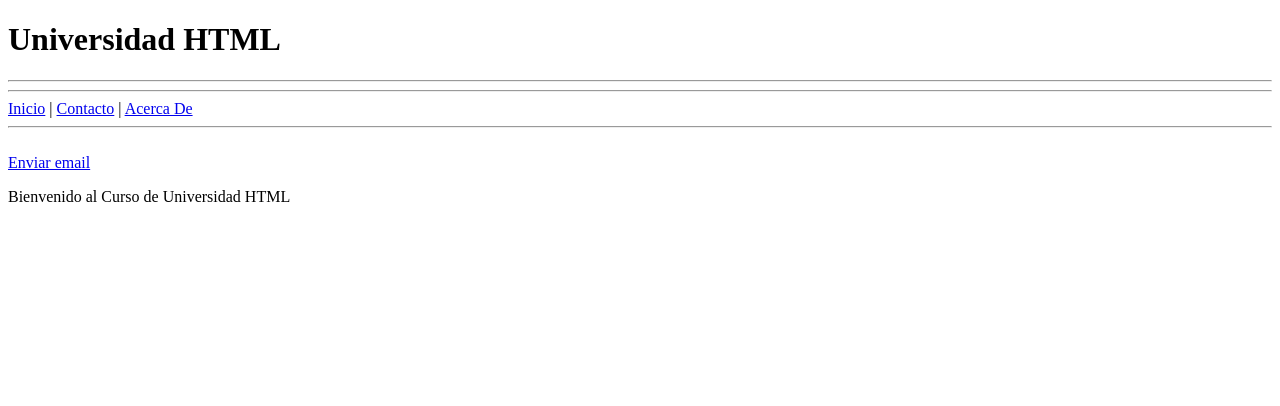
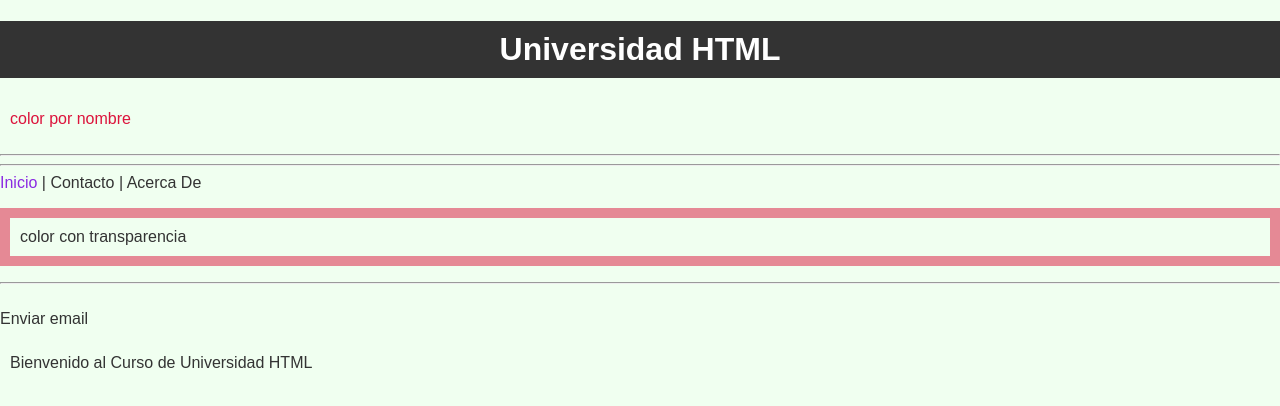
Before and after one commit to thiaguinto/Leccion01, a plain HTML site: page index.html in a window 1280 px wide. Drawn offline with Linux system fonts and the light colour scheme.

Commit message:
Changes to be committed: f11 	new file:   css/estilos.css 	modified:   index.html

```diff
--- /dev/null
+++ b/css/estilos.css
@@ -0,0 +1,20 @@
+body{
+    background-color: #f4f4f4;
+    color: #333;
+    font-family: Arial, sans-serif;
+    margin: 0;
+    padding: 0;
+}
+h1{
+    background-color: #333;
+    color: #fff;
+    padding: 10px;
+    text-align: center;
+}
+p{
+    padding: 10px;
+}
+a{
+    color: #333;
+    text-decoration: none;
+}
--- a/index.html
+++ b/index.html
@@ -5,19 +5,20 @@
     <meta http-equiv="X-UA-Compatible" content="IE=edge">
     <meta name="viewport" content="width=device-width, initial-scale=1.0">
     <title>Universidad HTML</title>
+    <link rel="stylesheet" href="css/estilos.css"/>
 </head>
-<body>
+<body style="background-color: honeydew;">
     <h1>Universidad HTML</h1>
 
-    <p style="color:crimson"></p>
+    <p style="color:crimson"> color por nombre</p>
     <hr/>
     <hr/>
-    <a href="index.html">Inicio</a>
+    <a style="color:blueviolet" href="index.html">Inicio</a>
     |
     <a href="contacto.html">Contacto</a>
     |
     <a href="acerca.html">Acerca De</a>
-
+    <p style="border:10px solid hsla(348, 83%, 47%, 0.5)">color con transparencia</p>
     <hr/>
     <br/>
     <a href="mailto: thiago_85@yahoo.com?subject=Contacto&body=prueba email"> Enviar email</a>
```
